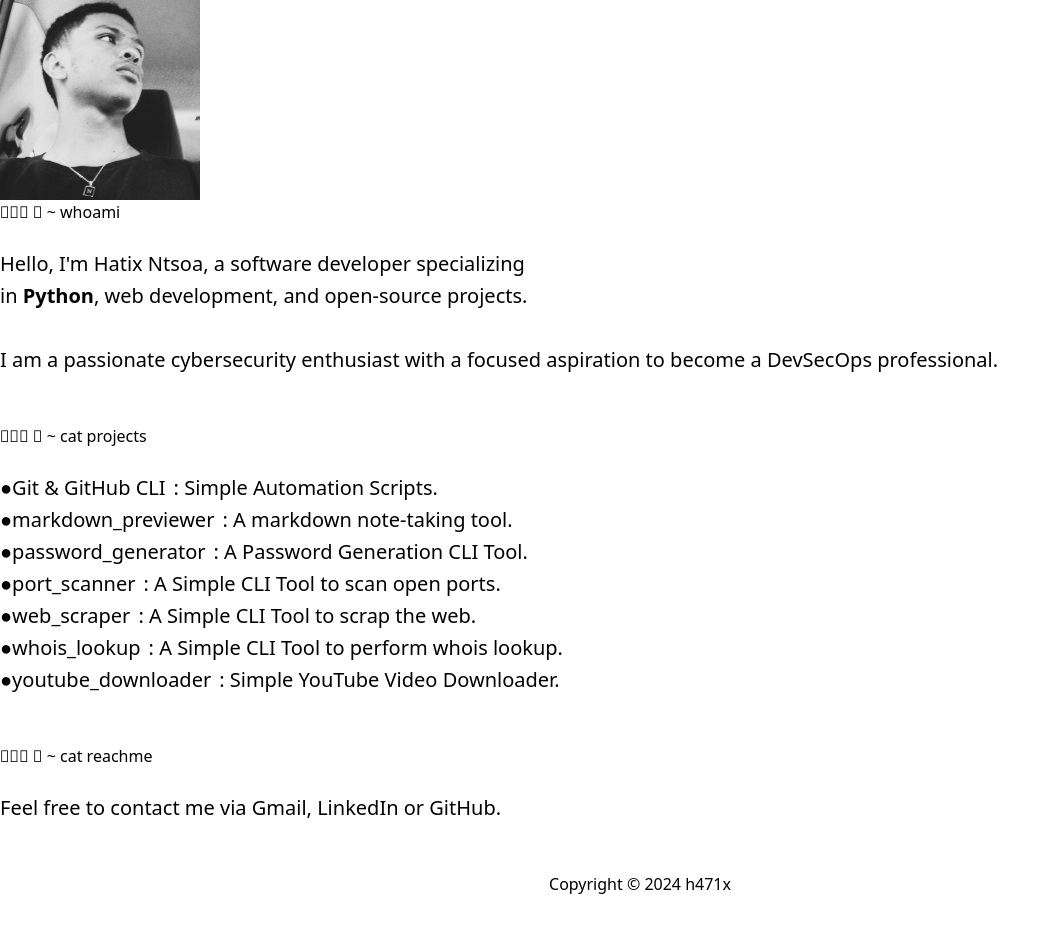
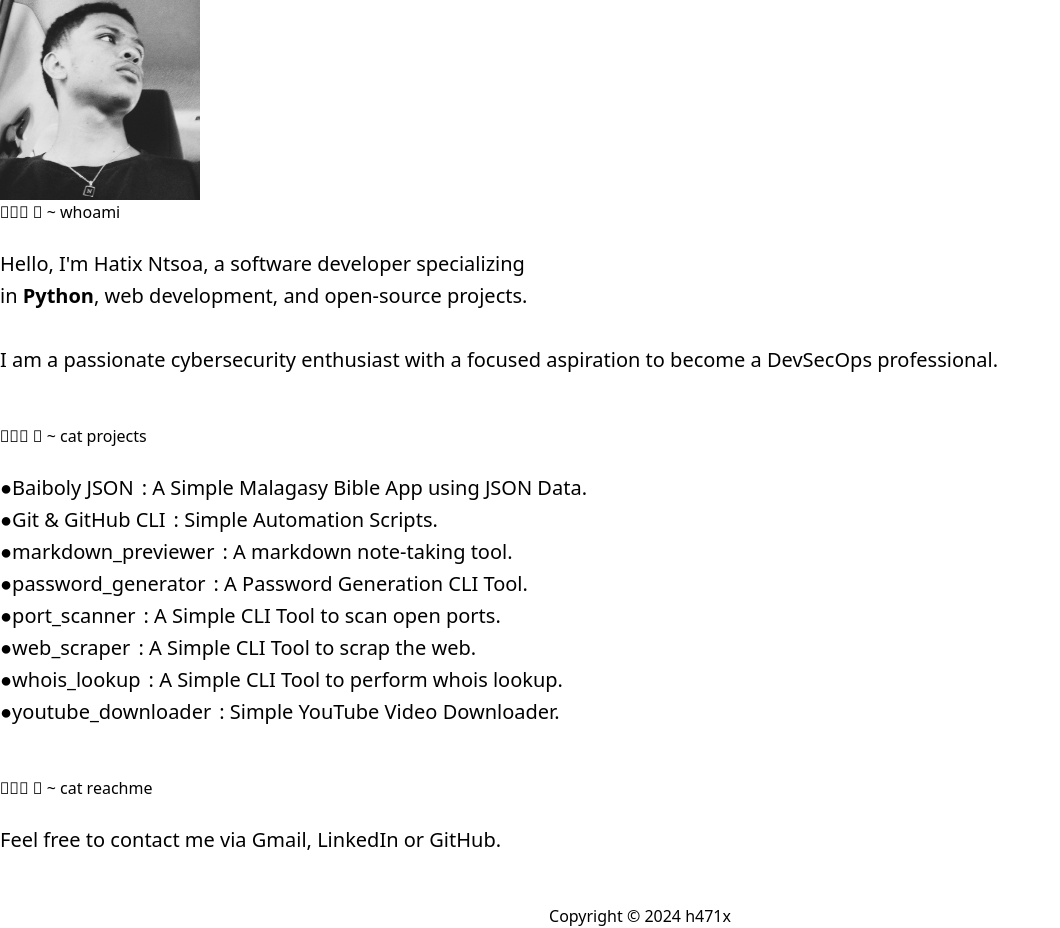
Before and after one commit to hatixntsoa/next.portfolio, a Next.js app: page / in a window 1280 px wide. Shown: the whole page, without its empty margins (0-1060 px from the left). Before the commit the page ends 896 px from the top, so only its background shows below. Built offline with nearby package versions, Linux system fonts and the light colour scheme.

Commit message:
feat: New Project

```diff
--- a/app/components/ProjectList.tsx
+++ b/app/components/ProjectList.tsx
@@ -1,4 +1,9 @@
 const projects = [
+  {
+    name: "Baiboly JSON",
+    url: "https://github.com/h471x/baiboly_json",
+    description: "A Simple Malagasy Bible App using JSON Data.",
+  },
   {
     name: "Git & GitHub CLI",
     url: "https://github.com/h471x/git_gh",
```
